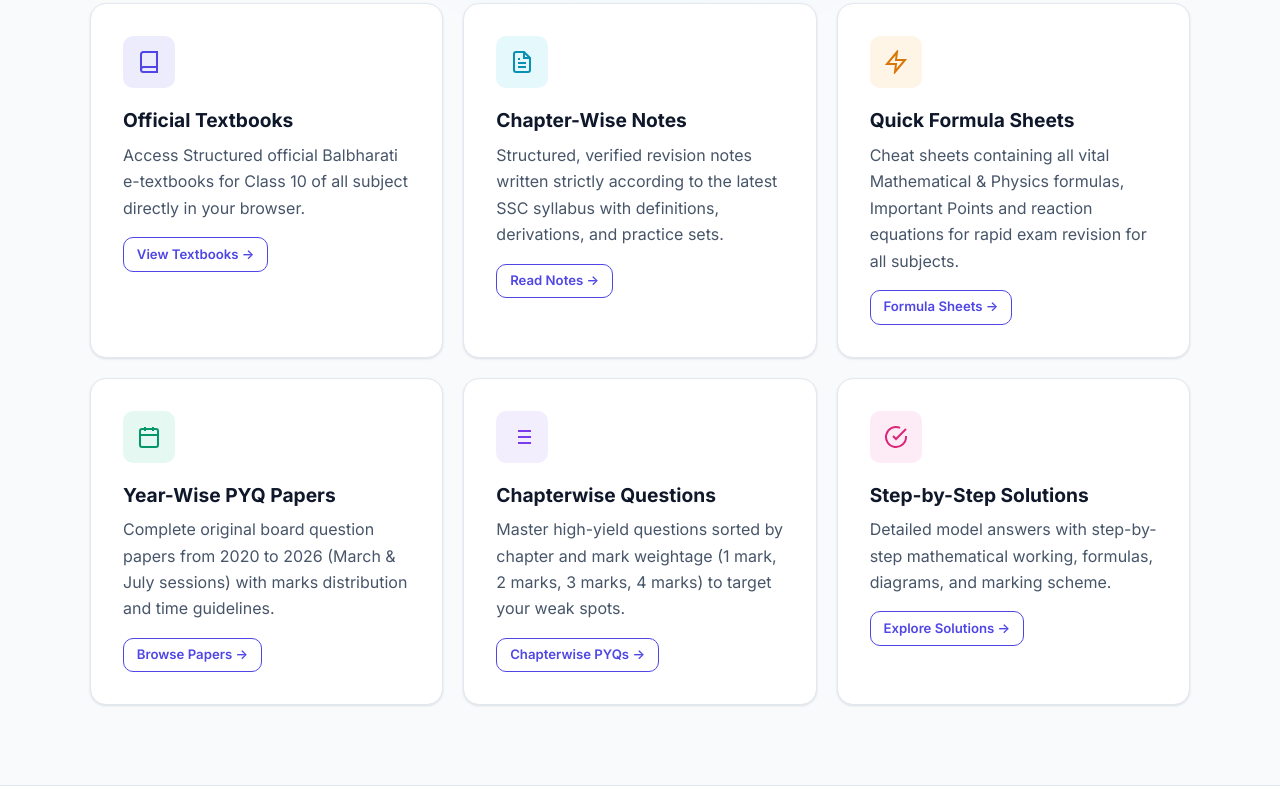
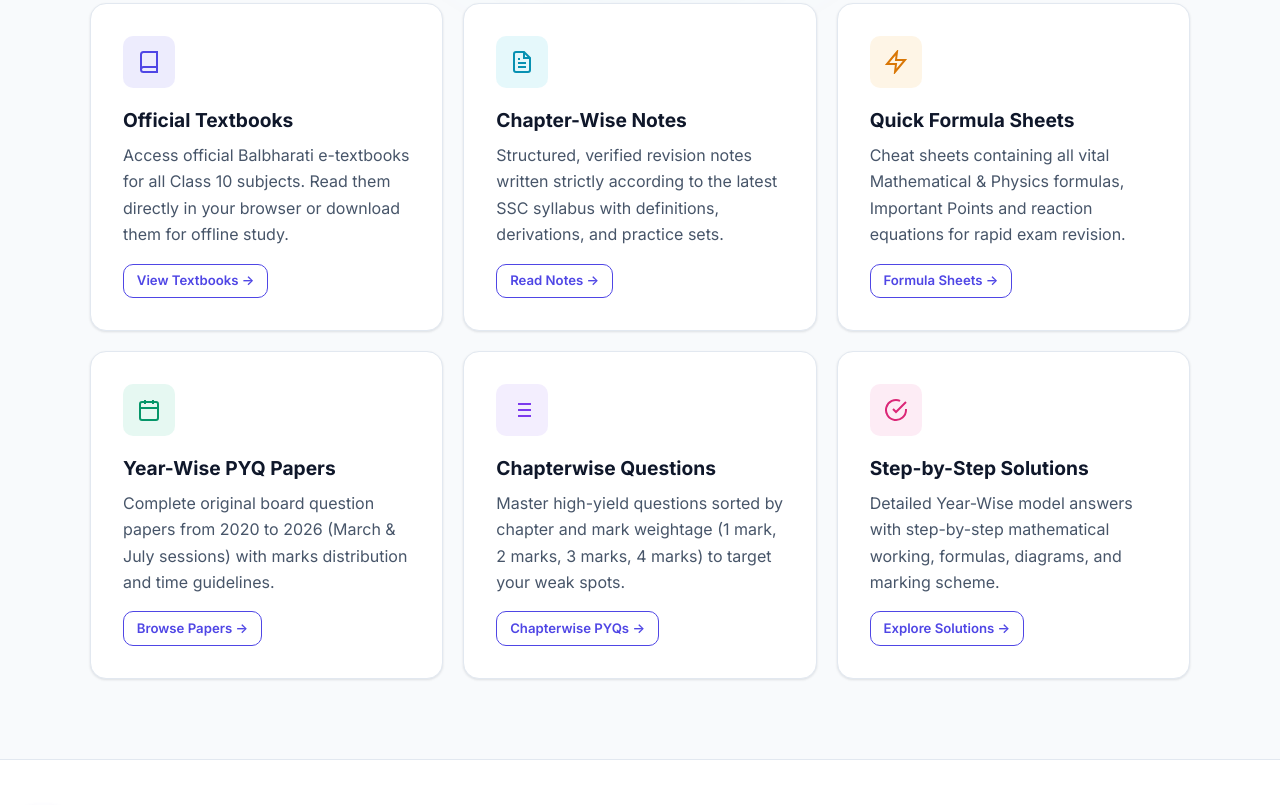
Before and after one commit to shubham88447/BoardsBuddy, a website: page index.html in a window 1280 px wide. Shown: the part 675-1480 px from the top of the page. Drawn offline with nearby package versions, Linux system fonts and the light colour scheme.

Commit message:
correction in landing page

```diff
--- a/index.html
+++ b/index.html
@@ -30,7 +30,6 @@
           <svg width="22" height="22" viewBox="0 0 24 24" fill="none" stroke="currentColor" stroke-width="2.5"><path d="M22 10v6M2 10l10-5 10 5-10 5z"/><path d="M6 12v5c3 3 9 3 12 0v-5"/></svg>
         </div>
         <span>BoardsBuddy</span>
-        <span class="brand-badge">SSC 10</span>
       </a>
 
       <div class="header-actions">
@@ -106,7 +105,7 @@
               <svg width="24" height="24" viewBox="0 0 24 24" fill="none" stroke="currentColor" stroke-width="2"><path d="M4 19.5A2.5 2.5 0 0 1 6.5 17H20"/><path d="M6.5 2H20v20H6.5A2.5 2.5 0 0 1 4 19.5v-15A2.5 2.5 0 0 1 6.5 2z"/></svg>
             </div>
             <h3>Official Textbooks</h3>
-            <p>Access Structured official Balbharati e-textbooks for Class 10 of all subject directly in your browser.</p>
+            <p>Access official Balbharati e-textbooks for all Class 10 subjects. Read them directly in your browser or download them for offline study.</p>
             <a href="pages/textbooks.html" class="btn btn-sm btn-outline" style="margin-top: 1rem;">View Textbooks &rarr;</a>
           </div>
 
@@ -126,7 +125,7 @@
               <svg width="24" height="24" viewBox="0 0 24 24" fill="none" stroke="currentColor" stroke-width="2"><polygon points="13 2 3 14 12 14 11 22 21 10 12 10 13 2"/></svg>
             </div>
             <h3>Quick Formula Sheets</h3>
-            <p>Cheat sheets containing all vital Mathematical & Physics formulas, Important Points and reaction equations for rapid exam revision for all subjects.</p>
+            <p>Cheat sheets containing all vital Mathematical & Physics formulas, Important Points and reaction equations for rapid exam revision.</p>
             <a href="pages/short-notes.html" class="btn btn-sm btn-outline" style="margin-top: 1rem;">Formula Sheets &rarr;</a>
           </div>
 
@@ -156,7 +155,7 @@
               <svg width="24" height="24" viewBox="0 0 24 24" fill="none" stroke="currentColor" stroke-width="2"><path d="M22 11.08V12a10 10 0 1 1-5.93-9.14"/><polyline points="22 4 12 14.01 9 11.01"/></svg>
             </div>
             <h3>Step-by-Step Solutions</h3>
-            <p>Detailed model answers with step-by-step mathematical working, formulas, diagrams, and marking scheme.</p>
+            <p>Detailed Year-Wise model answers with step-by-step mathematical working, formulas, diagrams, and marking scheme.</p>
             <a href="pages/pyq-solutions.html" class="btn btn-sm btn-outline" style="margin-top: 1rem;">Explore Solutions &rarr;</a>
           </div>
         </div>
```
